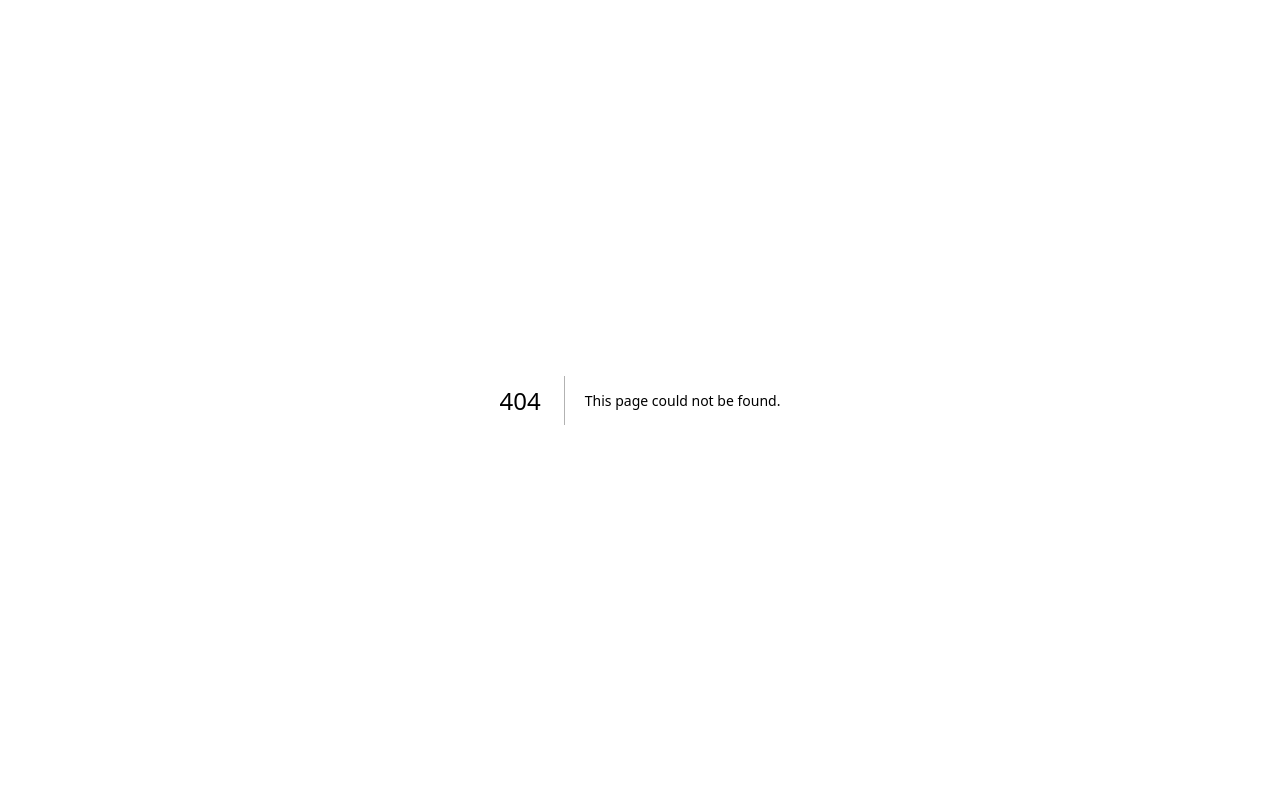
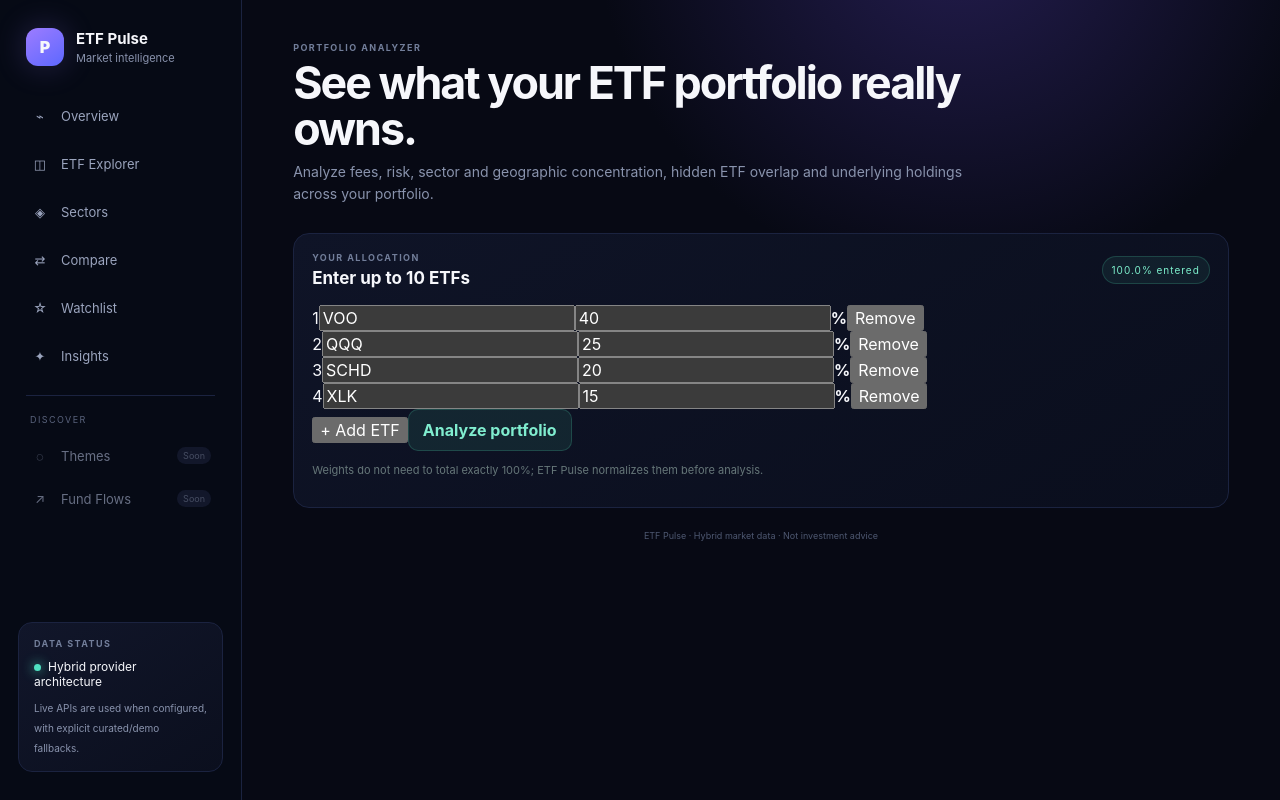
Before and after one commit to Yasar2019/etf-pulse-analytics, a Next.js app: page /portfolio in a window 1280 px wide. Before the commit this address had no page. Built offline with nearby package versions, Linux system fonts and the light colour scheme.

Commit message:
feat: add interactive portfolio analyzer page

```diff
--- /dev/null
+++ b/app/portfolio/page.tsx
@@ -0,0 +1,71 @@
+"use client";
+
+import { useMemo, useState } from "react";
+import AppShell from "@/components/AppShell";
+import SectionHeader from "@/components/SectionHeader";
+
+type InputHolding={ticker:string;weight:number};
+type Analysis={
+  error?:string; totalInputWeight?:number;
+  holdings?:Array<{ticker:string;inputWeight:number;normalizedWeight:number;fundName?:string;expenseRatioPct?:number;annualizedVolatility?:number}>;
+  metrics?:{weightedExpenseRatioPct:number;expenseCoveragePct:number;weightedVolatilityPct:number;riskCoveragePct:number;risk:string;diversificationScore:number;averagePairOverlapPct:number};
+  sectorExposure?:Array<{bucket:string;weightPct:number}>;
+  countryExposure?:Array<{bucket:string;weightPct:number}>;
+  underlyingHoldings?:Array<{key:string;ticker?:string;name:string;weightPct:number}>;
+  pairwiseOverlaps?:Array<{a:string;b:string;overlapPct:number}>;
+  methodology?:string;
+};
+
+const STARTER:InputHolding[]=[{ticker:"VOO",weight:40},{ticker:"QQQ",weight:25},{ticker:"SCHD",weight:20},{ticker:"XLK",weight:15}];
+
+export default function PortfolioPage(){
+  const [holdings,setHoldings]=useState<InputHolding[]>(STARTER);
+  const [analysis,setAnalysis]=useState<Analysis|null>(null);
+  const [loading,setLoading]=useState(false);
+
+  const total=useMemo(()=>holdings.reduce((s,h)=>s+(Number(h.weight)||0),0),[holdings]);
+
+  function update(i:number,key:keyof InputHolding,value:string){
+    setHoldings(prev=>prev.map((h,idx)=>idx===i?{...h,[key]:key==="weight"?Number(value):value.toUpperCase()}:h));
+  }
+  function add(){if(holdings.length<10)setHoldings(prev=>[...prev,{ticker:"",weight:0}])}
+  function remove(i:number){setHoldings(prev=>prev.filter((_,idx)=>idx!==i))}
+  async function analyze(){
+    setLoading(true);setAnalysis(null);
+    try{
+      const r=await fetch("/api/portfolio/analyze",{method:"POST",headers:{"Content-Type":"application/json"},body:JSON.stringify({holdings})});
+      setAnalysis(await r.json());
+    }catch{setAnalysis({error:"Portfolio analysis request failed"})}finally{setLoading(false)}
+  }
+
+  const score=analysis?.metrics?.diversificationScore;
+  return <AppShell><SectionHeader eyebrow="PORTFOLIO ANALYZER" title="See what your ETF portfolio really owns." description="Analyze fees, risk, sector and geographic concentration, hidden ETF overlap and underlying holdings across your portfolio."/>
+  <section className="portfolioBuilder panel">
+    <div className="panelHeader"><div><span className="eyebrow">YOUR ALLOCATION</span><h2>Enter up to 10 ETFs</h2></div><span className={Math.abs(total-100)<.01?"liveChip":"demoChip"}>{total.toFixed(1)}% entered</span></div>
+    <div className="portfolioInputs">{holdings.map((h,i)=><div className="portfolioInputRow" key={i}><span>{i+1}</span><input value={h.ticker} onChange={e=>update(i,"ticker",e.target.value)} placeholder="Ticker"/><input type="number" min="0" step="1" value={h.weight} onChange={e=>update(i,"weight",e.target.value)}/><b>%</b><button onClick={()=>remove(i)}>Remove</button></div>)}</div>
+    <div className="portfolioBuilderActions"><button onClick={add} disabled={holdings.length>=10}>+ Add ETF</button><button className="primaryAction" onClick={analyze} disabled={loading}>{loading?"Analyzing portfolio…":"Analyze portfolio"}</button></div>
+    <p className="helperText">Weights do not need to total exactly 100%; ETF Pulse normalizes them before analysis.</p>
+  </section>
+
+  {analysis?.error&&<section className="providerWarning"><strong>Analysis unavailable</strong><span>{analysis.error}</span></section>}
+
+  {analysis?.metrics&&<>
+    <section className="portfolioScoreGrid">
+      <article className="portfolioScoreCard hero"><span>Diversification score</span><b>{score}/100</b><div className="scoreRail"><i style={{width:`${score}%`}}/></div><small>{(score??0)>=80?"Broadly diversified":(score??0)>=60?"Moderately diversified":(score??0)>=40?"Concentrated":"Highly concentrated"}</small></article>
+      <article className="portfolioScoreCard"><span>Weighted expense ratio</span><b>{analysis.metrics.weightedExpenseRatioPct.toFixed(3)}%</b><small>{analysis.metrics.expenseCoveragePct.toFixed(0)}% data coverage</small></article>
+      <article className="portfolioScoreCard"><span>Portfolio volatility</span><b>{analysis.metrics.weightedVolatilityPct.toFixed(2)}%</b><small>{analysis.metrics.risk} risk · {analysis.metrics.riskCoveragePct.toFixed(0)}% coverage</small></article>
+      <article className="portfolioScoreCard"><span>Average ETF overlap</span><b>{analysis.metrics.averagePairOverlapPct.toFixed(1)}%</b><small>Average pairwise holdings overlap</small></article>
+    </section>
+
+    <section className="portfolioAnalysisGrid">
+      <article className="panel"><div className="panelHeader"><div><span className="eyebrow">ALLOCATION</span><h2>Normalized ETF weights</h2></div></div><div className="portfolioMetricList">{analysis.holdings?.map(h=><div key={h.ticker}><div><b>{h.ticker}</b><span>{h.normalizedWeight.toFixed(1)}%</span></div><div className="sectorRail"><i style={{width:`${h.normalizedWeight}%`}}/></div><small>{h.fundName||"ETF"}{h.expenseRatioPct!==undefined?` · ${h.expenseRatioPct.toFixed(2)}% fee`:""}</small></div>)}</div></article>
+      <article className="panel"><div className="panelHeader"><div><span className="eyebrow">SECTOR EXPOSURE</span><h2>Look-through sectors</h2></div></div><div className="portfolioMetricList">{analysis.sectorExposure?.slice(0,10).map(s=><div key={s.bucket}><div><b>{s.bucket}</b><span>{s.weightPct.toFixed(1)}%</span></div><div className="sectorRail"><i style={{width:`${Math.min(s.weightPct,100)}%`}}/></div></div>)}</div></article>
+      <article className="panel"><div className="panelHeader"><div><span className="eyebrow">GEOGRAPHY</span><h2>Country exposure</h2></div></div><div className="portfolioMetricList">{analysis.countryExposure?.slice(0,10).map(s=><div key={s.bucket}><div><b>{s.bucket}</b><span>{s.weightPct.toFixed(1)}%</span></div><div className="sectorRail"><i style={{width:`${Math.min(s.weightPct,100)}%`}}/></div></div>)}</div></article>
+      <article className="panel"><div className="panelHeader"><div><span className="eyebrow">ETF OVERLAP</span><h2>Most redundant pairs</h2></div></div><div className="pairOverlapList">{analysis.pairwiseOverlaps?.slice(0,10).map(p=><div key={`${p.a}-${p.b}`}><b>{p.a} × {p.b}</b><span>{p.overlapPct.toFixed(1)}%</span><div className="sectorRail"><i style={{width:`${Math.min(p.overlapPct,100)}%`}}/></div></div>)}</div></article>
+    </section>
+
+    <section className="panel underlyingPanel"><div className="panelHeader"><div><span className="eyebrow">LOOK-THROUGH HOLDINGS</span><h2>Your biggest underlying positions</h2></div></div><div className="underlyingTable"><div className="underlyingHeader"><span>Holding</span><span>Effective portfolio weight</span></div>{analysis.underlyingHoldings?.slice(0,20).map(h=><div className="underlyingRow" key={h.key}><div><b>{h.ticker||h.name}</b><small>{h.name}</small></div><strong>{h.weightPct.toFixed(2)}%</strong></div>)}</div></section>
+    <p className="methodologyNote">{analysis.methodology}</p>
+  </>}
+  </AppShell>
+}
```
